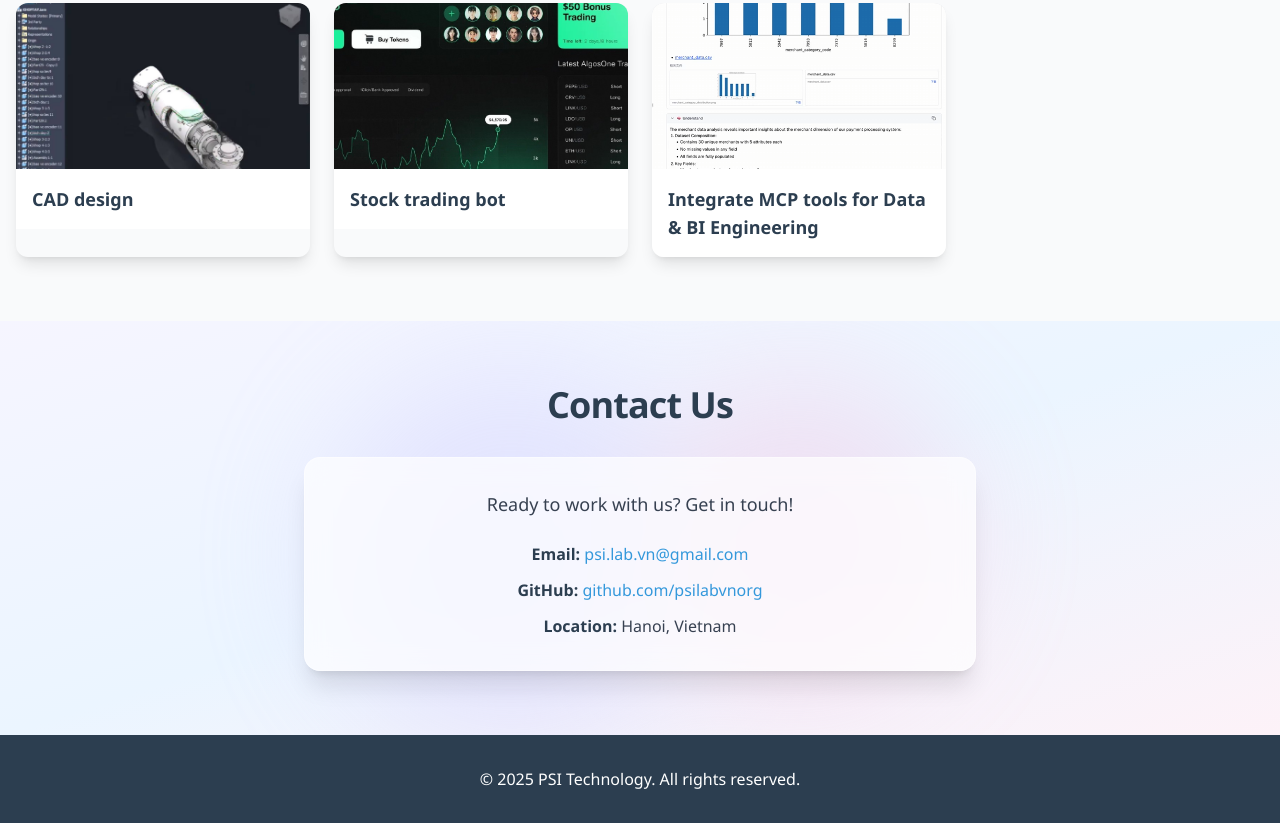
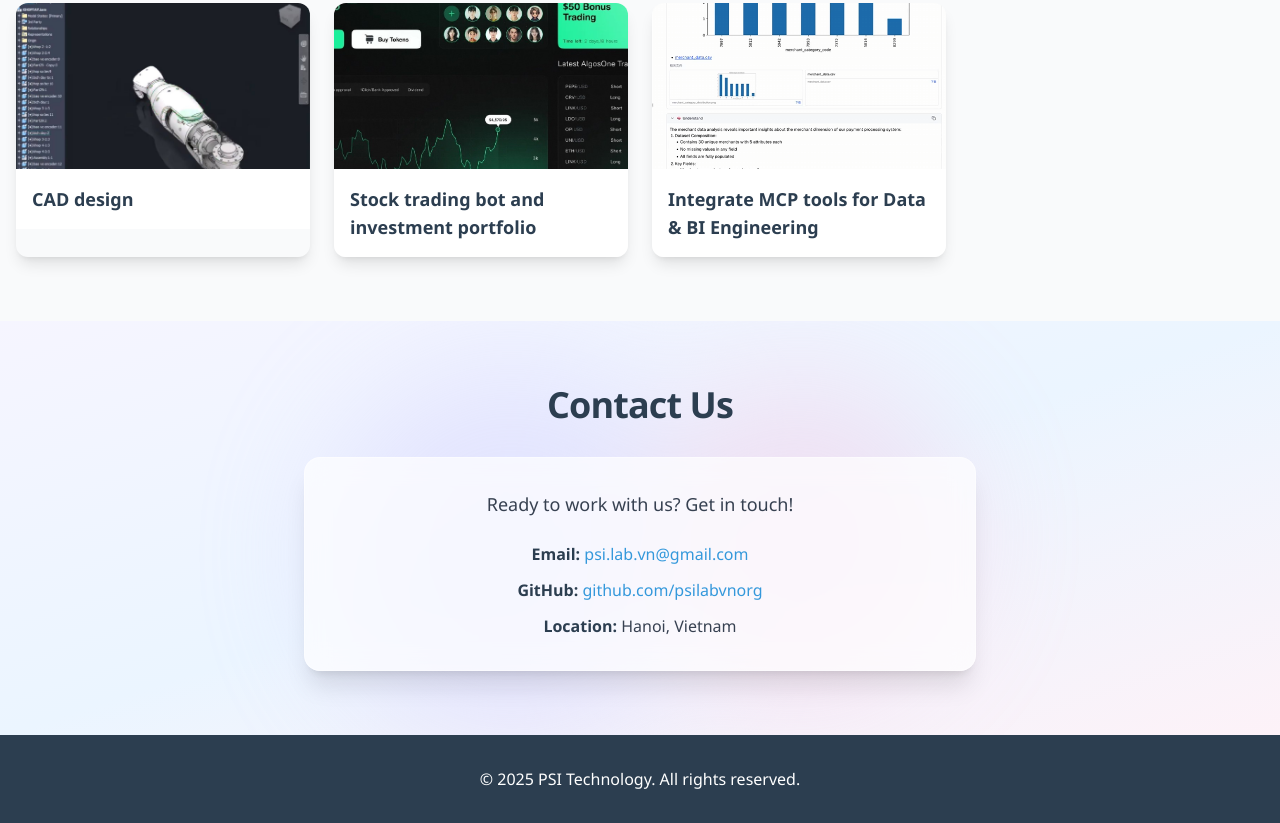
Before and after one commit to psilabvnorg/landing-page, a website: page index.html in a window 1280 px wide. Shown: the part 1602-2425 px from the top of the page. Drawn offline with nearby package versions, Linux system fonts and the light colour scheme; files that its build step writes are made by us from their sources.

Commit message:
update url

```diff
--- a/index.html
+++ b/index.html
@@ -168,7 +168,7 @@
                     "image": "ROBOT.jpg"
                 },
                 "box6": {
-                    "name": "Stock trading bot",
+                    "name": "Stock trading bot and investment portfolio",
                     "url": "https://alfabull.vn/",
                     "image": "STOCK.jpg"
                 },
```
